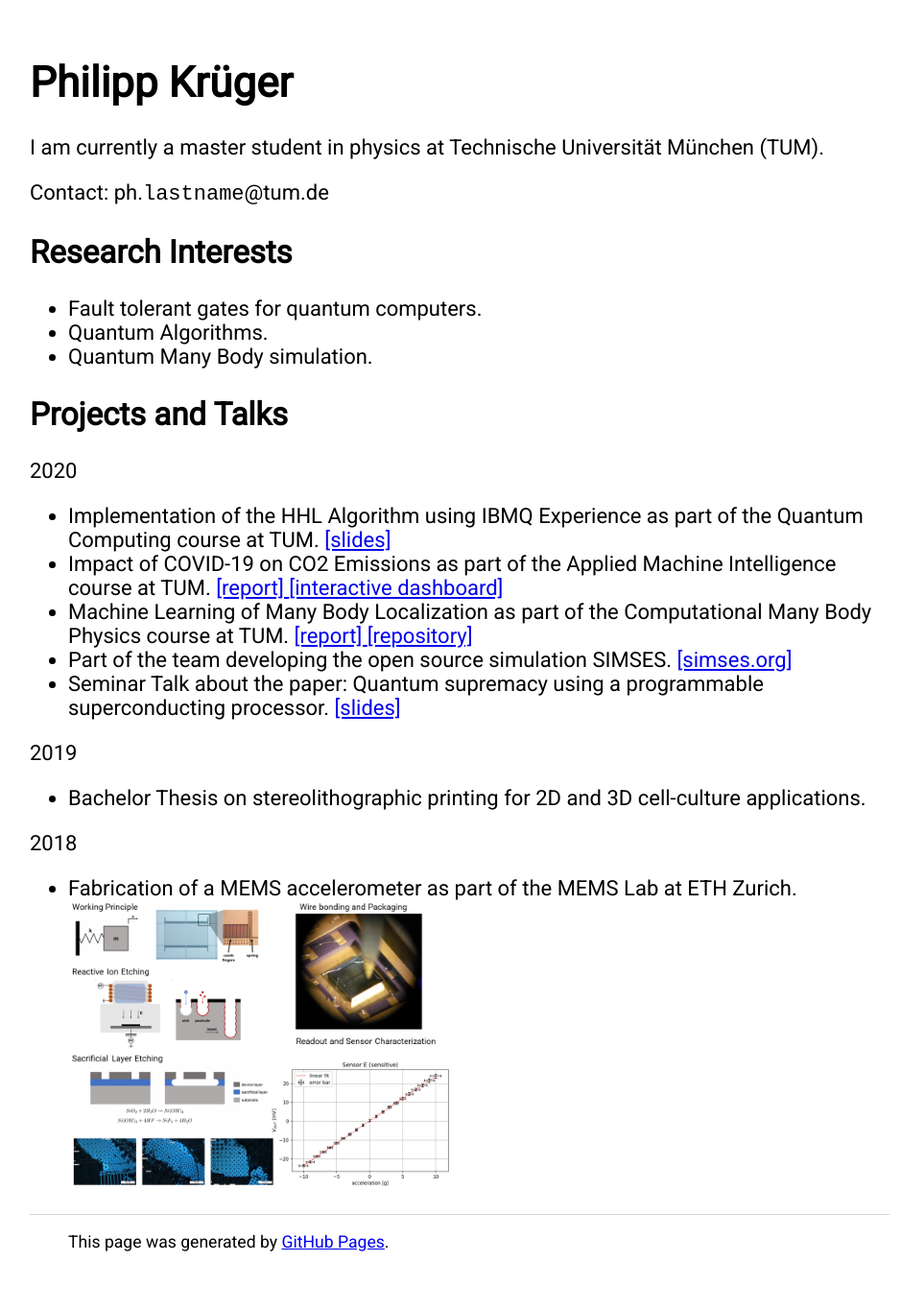
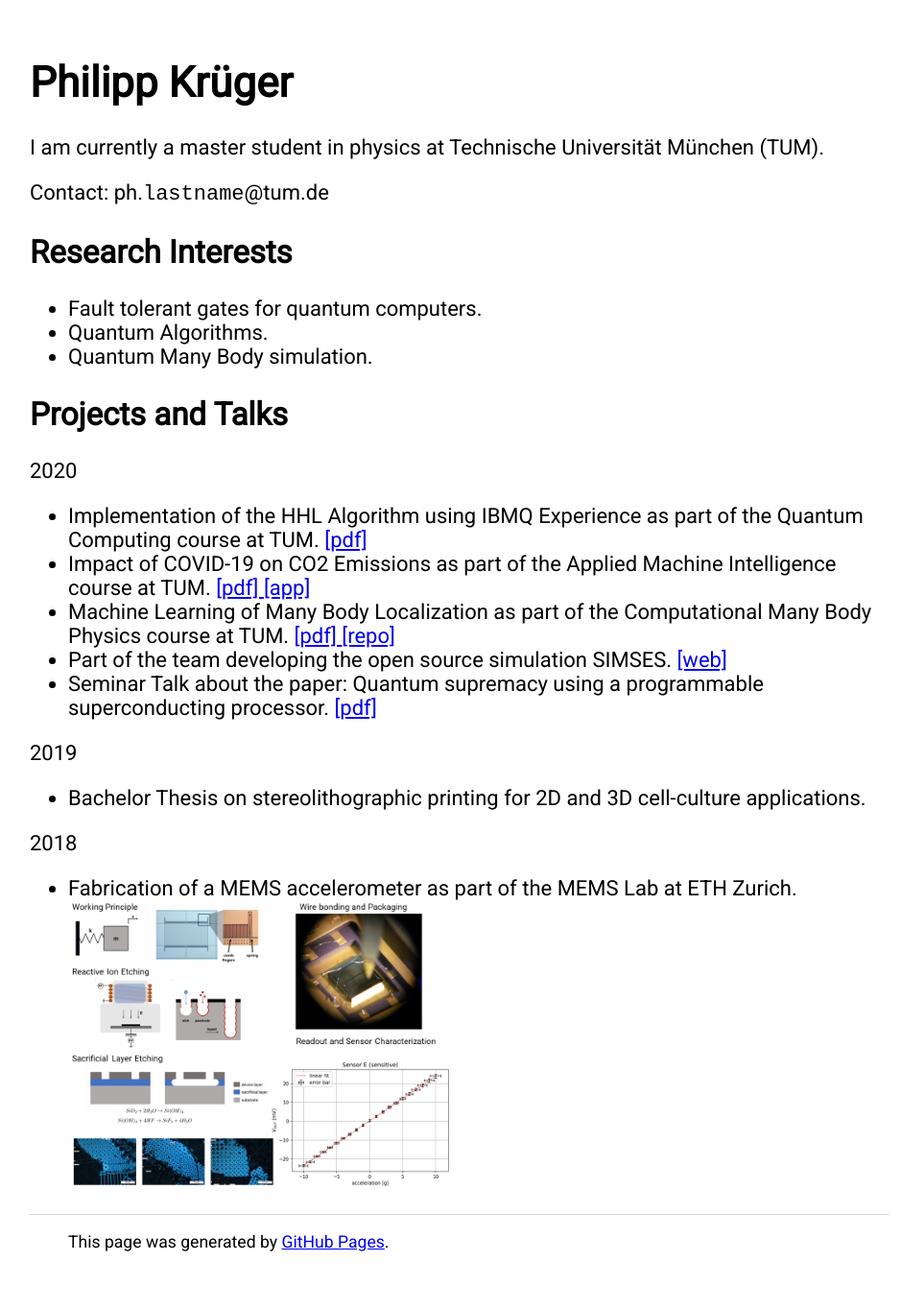
Before and after one commit to PhilippKrueger/PhilippKrueger.github.io, a Jekyll site: the page built from index.html, in a window 1280 px wide. Shown: the whole page at 96% size, without its empty margins (161-1100 px from the left). Built offline with Jekyll 4.4.1, drawn with Linux system fonts in a browser that asks for light colours.

Commit message:
Update index.html

```diff
--- a/index.html
+++ b/index.html
@@ -21,27 +21,27 @@ title: Philipp Krüger
 	2020
 	<ul>
 	  <li>Implementation of the HHL Algorithm using IBMQ Experience as part of the Quantum Computing course at TUM.
-		<a href="PhilippKrueger.github.io/Projects/2020_HHL_Algorithm.pdf" target="_blank">[slides]
+		<a href="PhilippKrueger.github.io/Projects/2020_HHL_Algorithm.pdf" target="_blank">[pdf]
 		</a>
 	  </li>
 	  <li>Impact of COVID-19 on CO2 Emissions as part of the Applied Machine Intelligence course at TUM.
-		  <a href="PhilippKrueger.github.io/Projects/2020_COVID.pdf" target="_blank">[report]
+		  <a href="PhilippKrueger.github.io/Projects/2020_COVID.pdf" target="_blank">[pdf]
 		</a>
-		  <a href="https://ami-group1-dashboard.herokuapp.com/" target="_blank">[interactive dashboard]
+		  <a href="https://ami-group1-dashboard.herokuapp.com/" target="_blank">[app]
 		</a>
           </li>
 	  <li>Machine Learning of Many Body Localization as part of the Computational Many Body Physics course at TUM.
-		  <a href="PhilippKrueger.github.io/Projects/2020_HHL_Algorithm.pdf" target="_blank">[report]
+		  <a href="PhilippKrueger.github.io/Projects/2020_HHL_Algorithm.pdf" target="_blank">[pdf]
 		</a>
-		  <a href="https://github.com/PhilippKrueger/ml-many-body-localization" target="_blank">[repository]
+		  <a href="https://github.com/PhilippKrueger/ml-many-body-localization" target="_blank">[repo]
 		</a>
 	  </li>
 	  <li>Part of the team developing the open source simulation SIMSES.
-		  <a href="www.simses.org" target="_blank">[simses.org]
+		  <a href="https://www.simses.org" target="_blank">[web]
 		 </a>
            </li>
 	  <li>Seminar Talk about the paper: Quantum supremacy using a programmable superconducting processor.
-		<a href="PhilippKrueger.github.io/Projects/2020_HHL_Algorithm.pdf" target="_blank">[slides]
+		<a href="PhilippKrueger.github.io/Projects/2020_HHL_Algorithm.pdf" target="_blank">[pdf]
 		 </a>
           </li>
 	</ul>
```
